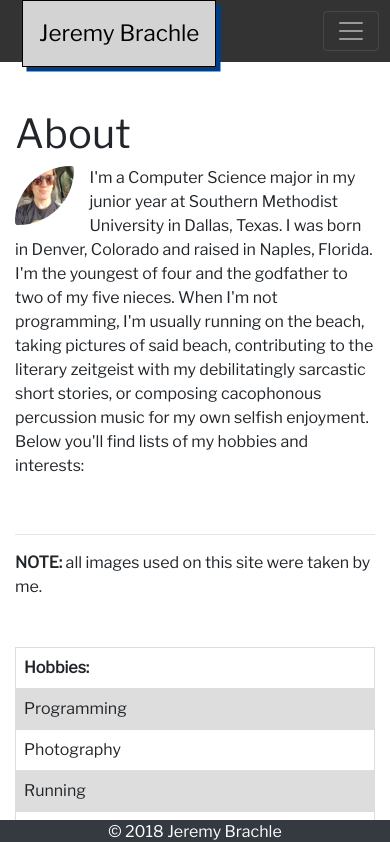
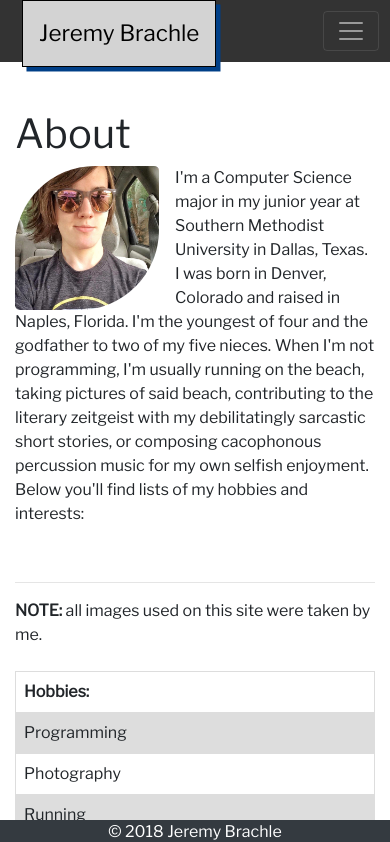
Before and after one commit to jeremybrachle/Personal-Website, an Angular app: page /about in a window 390 px wide. Shown: the top 842 px of the page. Built offline with nearby package versions, Linux system fonts and the light colour scheme.

Commit message:
Updated Profile Image Sizing
Changed the sizing for the profile image so that it would become a fixed size when the navbar collapses.

```diff
--- a/src/app/about/about.component.css
+++ b/src/app/about/about.component.css
@@ -33,3 +33,12 @@ tr:nth-child(even) {
   background-color: #dddddd;
 }
 /* end table section */
+
+
+/* media queries */
+/* after collapse */
+@media only screen and (max-width: 767px) {
+  img.profileImg {
+    width: 9em;
+  }
+}
--- a/src/app/about/about.component.html
+++ b/src/app/about/about.component.html
@@ -20,8 +20,6 @@
   </div>
 
   <br>
-  <br>
-
 
   <section>
   <div>
```
